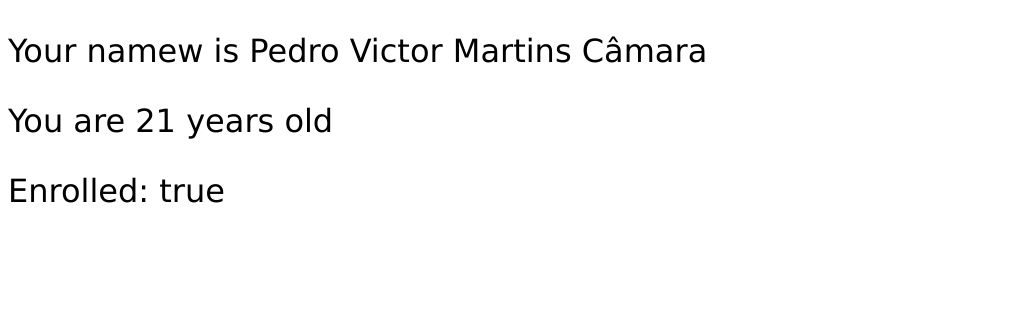
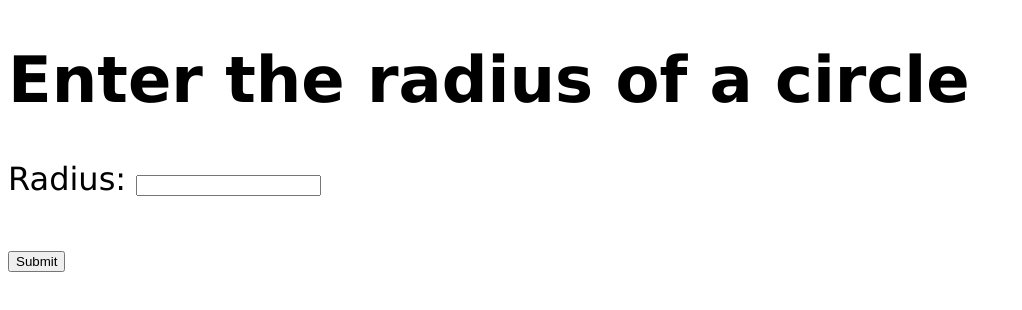
Before and after one commit to pedrovmartinsc/java-script-2, a plain HTML site: page index.html in a window 1280 px wide. Shown: the whole page, without its empty margins (0-1022 px from the left). Drawn offline with Linux system fonts and the light colour scheme.

Commit message:
third commit

```diff
--- a/index.html
+++ b/index.html
@@ -7,9 +7,11 @@
     <link rel="stylesheet" href="./style.css">
 </head>
 <body>
-    <p id="p1"></p>
-    <p id="p2"></p>
-    <p id="p3"></p>
+    <h1 id="myH1">Enter the radius of a circle</h1>
+    <label>Radius: </label>
+    <input type="text" id="myText"><br><br>
+    <button id="mySubmit">Submit</button>
+    <h3 id="myH3"></h3>
     <script  src="./script2.js">
 
     </script>
--- a/script2.js
+++ b/script2.js
@@ -1,7 +1,20 @@
-let fullName = "Pedro Victor Martins Câmara";
-let age = 21;
-let student = true;
+//const = a variable that can't be changed
 
-document.getElementById("p1").textContent = `Your namew is ${fullName}`;
-document.getElementById("p2").textContent = `You are ${age} years old`;
-document.getElementById("p3").textContent = `Enrolled: ${student}`;
+const pi = 3.14159;
+let radius;
+let circumference;
+
+
+
+
+
+
+
+console.log(circumference)
+
+document.getElementById("mySubmit").onclick = function(){
+    radius = document.getElementById("myText").value
+    radius = Number(radius);
+    circumference = 2 * pi * radius;
+    document.getElementById("myH3").textContent = circumference;
+}
```
Also changed, not shown: 1 other file.
